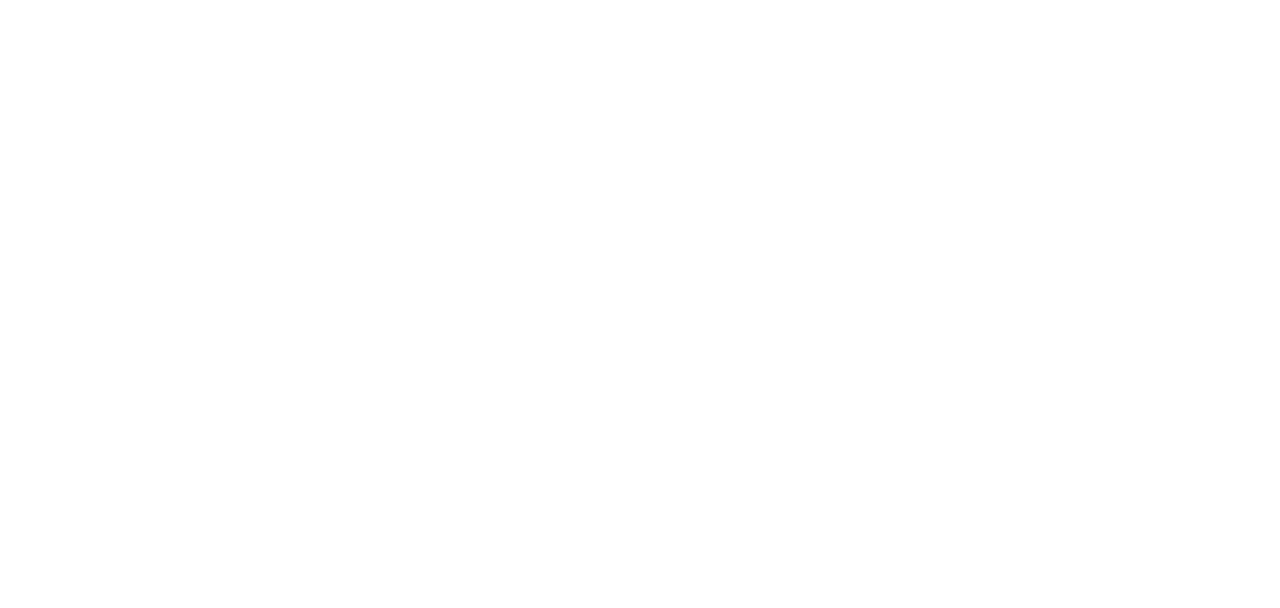
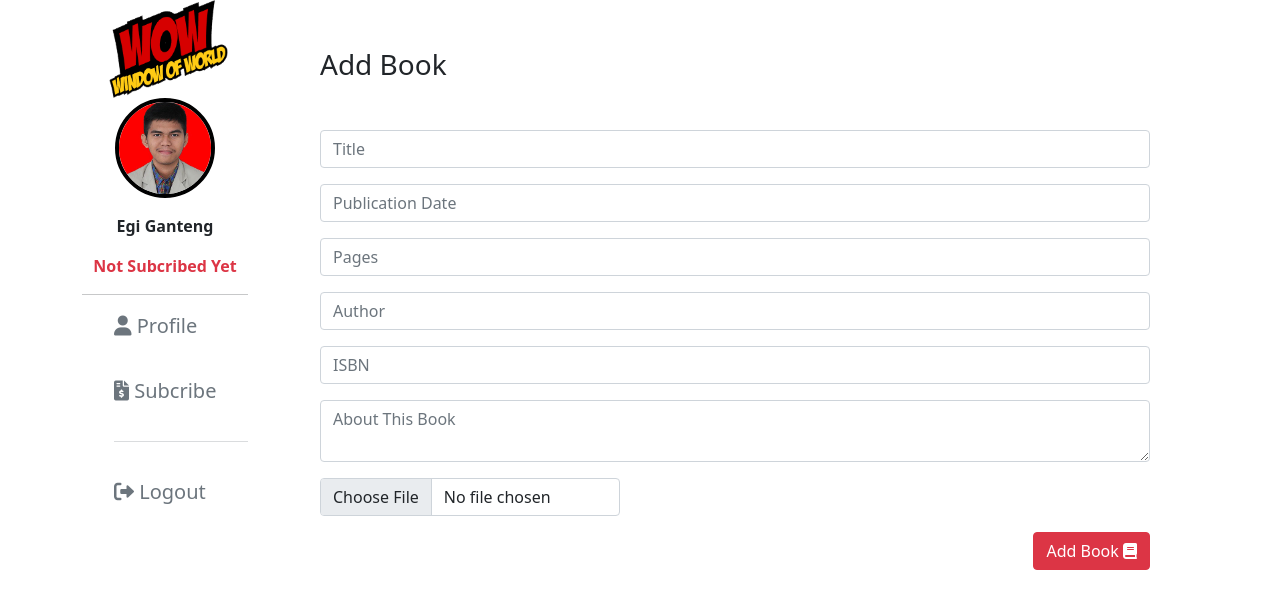
Before and after one commit to badruti94/nis_wow, a React (Create React App) app: page /add-book in a window 1280 px wide. Before the commit this address had no page. Shown: the top 608 px of the page. Built offline with nearby package versions, Linux system fonts and the light colour scheme.

Commit message:
add add book

```diff
--- a/src/App.js
+++ b/src/App.js
@@ -6,6 +6,7 @@ import Subcribe from './pages/Subcribe';
 import Profile from './pages/Profile';
 import Detail from './pages/Detail';
 import Transaction from './pages/Transaction';
+import AddBook from './pages/AddBook';
 
 function App() {
   return (
@@ -17,6 +18,7 @@ function App() {
         <Route exact path='/profile' element={<Profile />} />
         <Route exact path='/detail/:id' element={<Detail />} />
         <Route exact path='/transaction' element={<Transaction />} />
+        <Route exact path='/add-book' element={<AddBook />} />
       </Routes>
     </Router>
   );
--- /dev/null
+++ b/src/pages/AddBook.js
@@ -0,0 +1,65 @@
+import React from 'react'
+import { Button, Col, Container, Form, FormGroup, Input, Row } from 'reactstrap'
+import Sidebar from '../components/Sidebar'
+
+const AddBook = () => {
+    return (
+        <Container>
+            <Row>
+                <Sidebar />
+                <Col>
+                    <Container>
+                        <Container>
+                            <h3 className='mt-5 mb-5' >Add Book</h3>
+                            <Form>
+                                <FormGroup>
+                                    <Input
+                                        placeholder="Title"
+                                    />
+                                </FormGroup>
+                                <FormGroup>
+                                    <Input
+                                        placeholder="Publication Date"
+                                    />
+                                </FormGroup>
+                                <FormGroup>
+                                    <Input
+                                        placeholder="Pages"
+                                    />
+                                </FormGroup>
+                                <FormGroup>
+                                    <Input
+                                        placeholder="Author"
+                                    />
+                                </FormGroup>
+                                <FormGroup>
+                                    <Input
+                                        placeholder="ISBN"
+                                    />
+                                </FormGroup>
+                                <FormGroup>
+                                    <Input
+                                        placeholder="About This Book"
+                                        type='textarea'
+                                    />
+                                </FormGroup>
+                                <FormGroup style={{ width: '300px' }} >
+                                    <Input
+                                        placeholder="Attache Book File"
+                                        type='file'
+                                    />
+                                </FormGroup>
+                                <div className='text-end mb-5' >
+                                    <Button color='danger' >Add Book <i className='fa-solid fa-book' ></i> </Button>
+
+                                </div>
+                            </Form>
+                        </Container>
+                    </Container>
+                </Col>
+            </Row>
+        </Container>
+    )
+}
+
+export default AddBook
```
